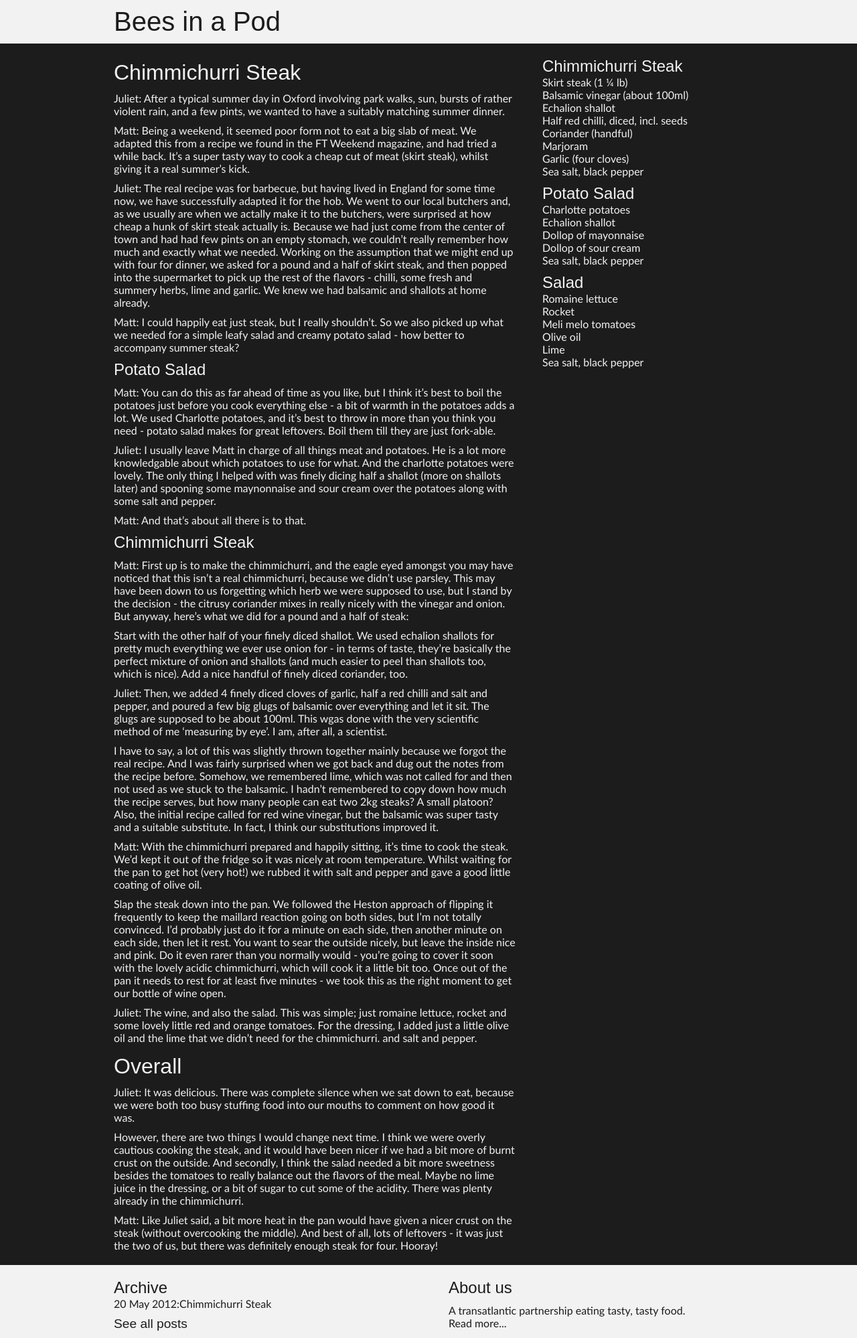
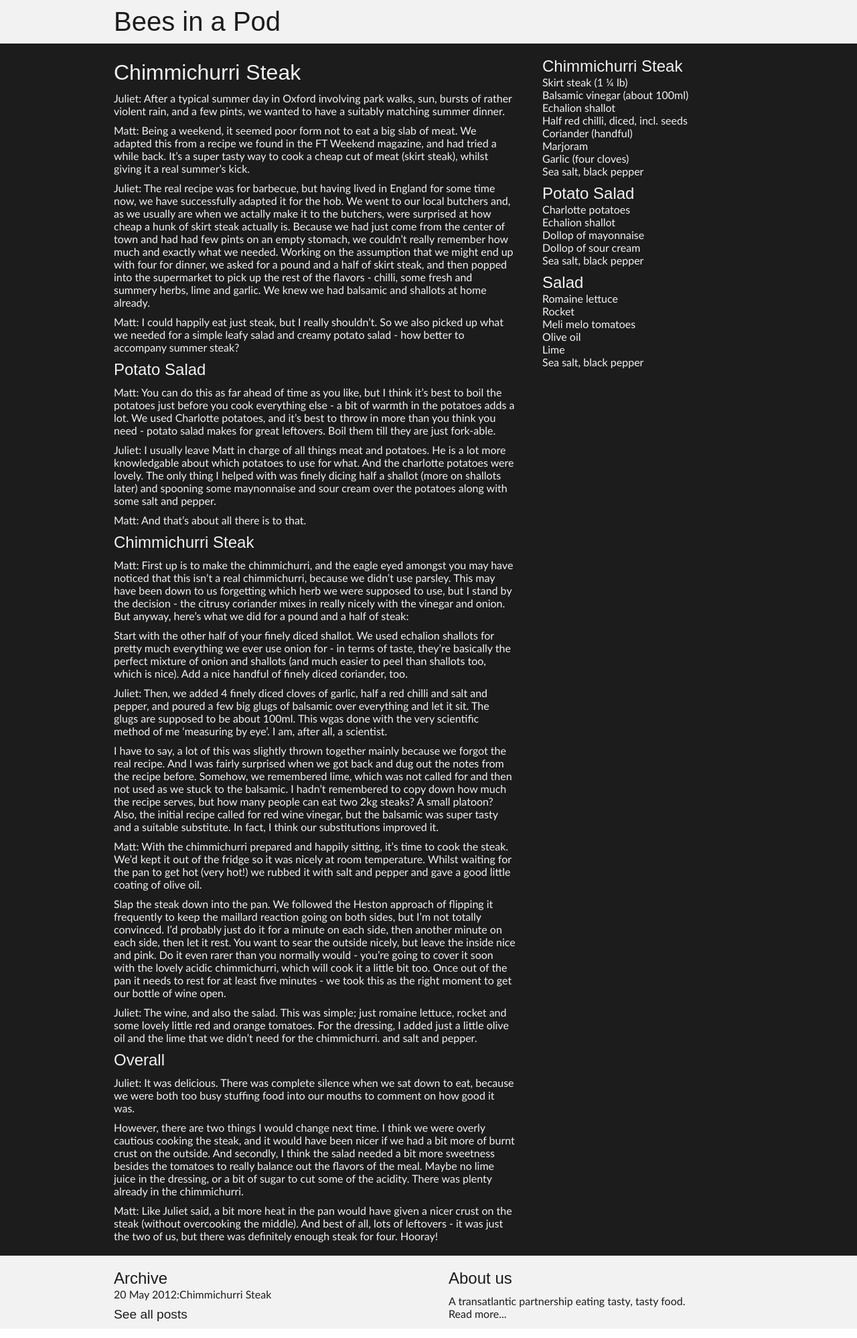
Before and after one commit to beesinapod/beesinapod.github.com, a Jekyll site: the page built from meals/_posts/2012-02-27-chimmichurri.markdown, in a window 1280 px wide. Shown: the whole page at 67% size. Built offline with Jekyll 4.4.1, drawn with Linux system fonts in a browser that asks for light colours; nearby versions of some CDN libraries.

```diff
--- a/meals/_posts/2012-02-27-chimmichurri.markdown
+++ b/meals/_posts/2012-02-27-chimmichurri.markdown
@@ -65,7 +65,7 @@ Slap the steak down into the pan. We followed the [Heston approach](http://www.c
 
 **Juliet**: The wine, and also the salad. This was simple; just romaine lettuce, rocket and some lovely little red and orange tomatoes. For the dressing, I added just a little olive oil and the lime that we didn't need for the chimmichurri. and salt and pepper.
 
-##Overall
+### Overall
 
 **Juliet**: It was delicious. There was complete silence when we sat down to eat, because we were both too busy stuffing food into our mouths to comment on how good it was.
 
```
